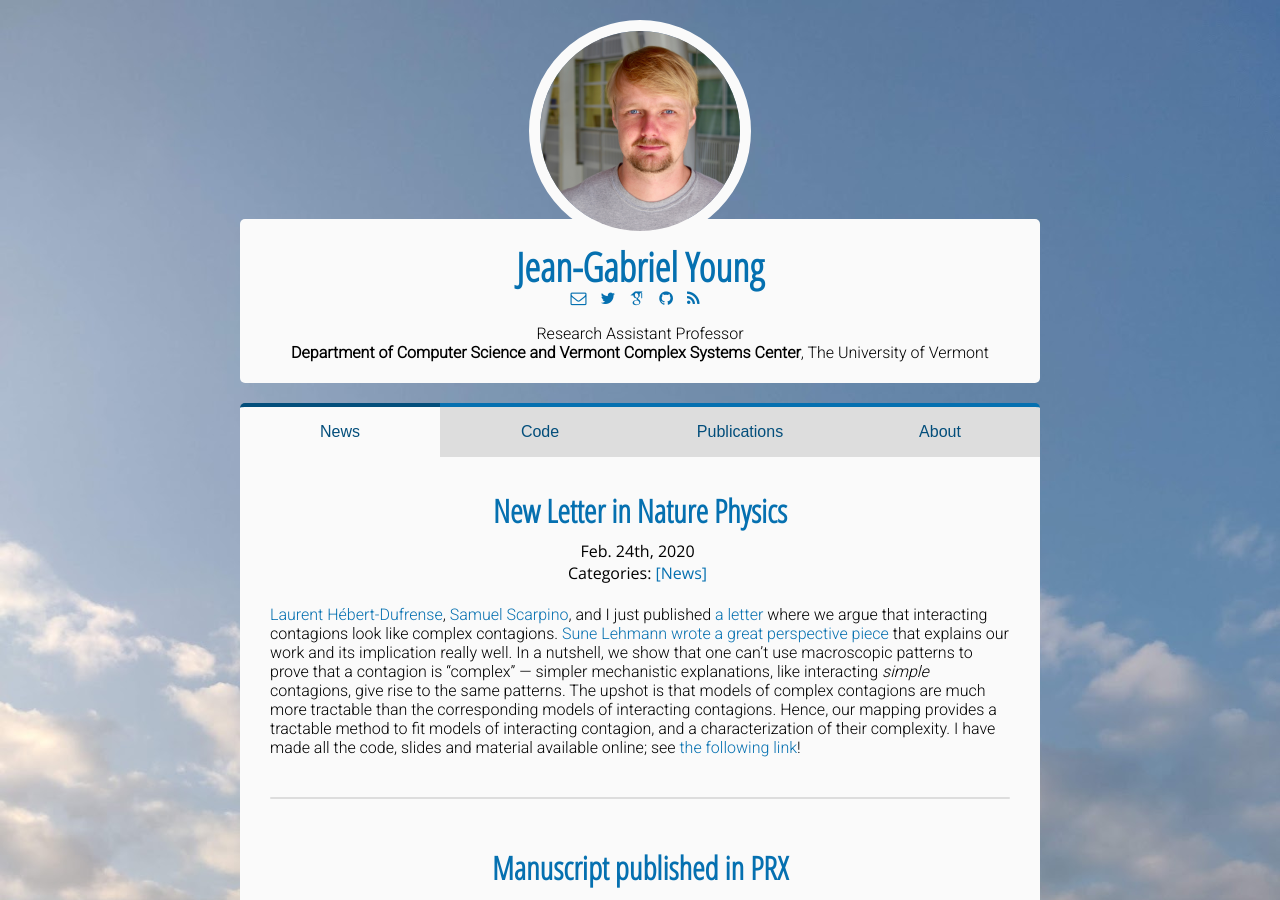
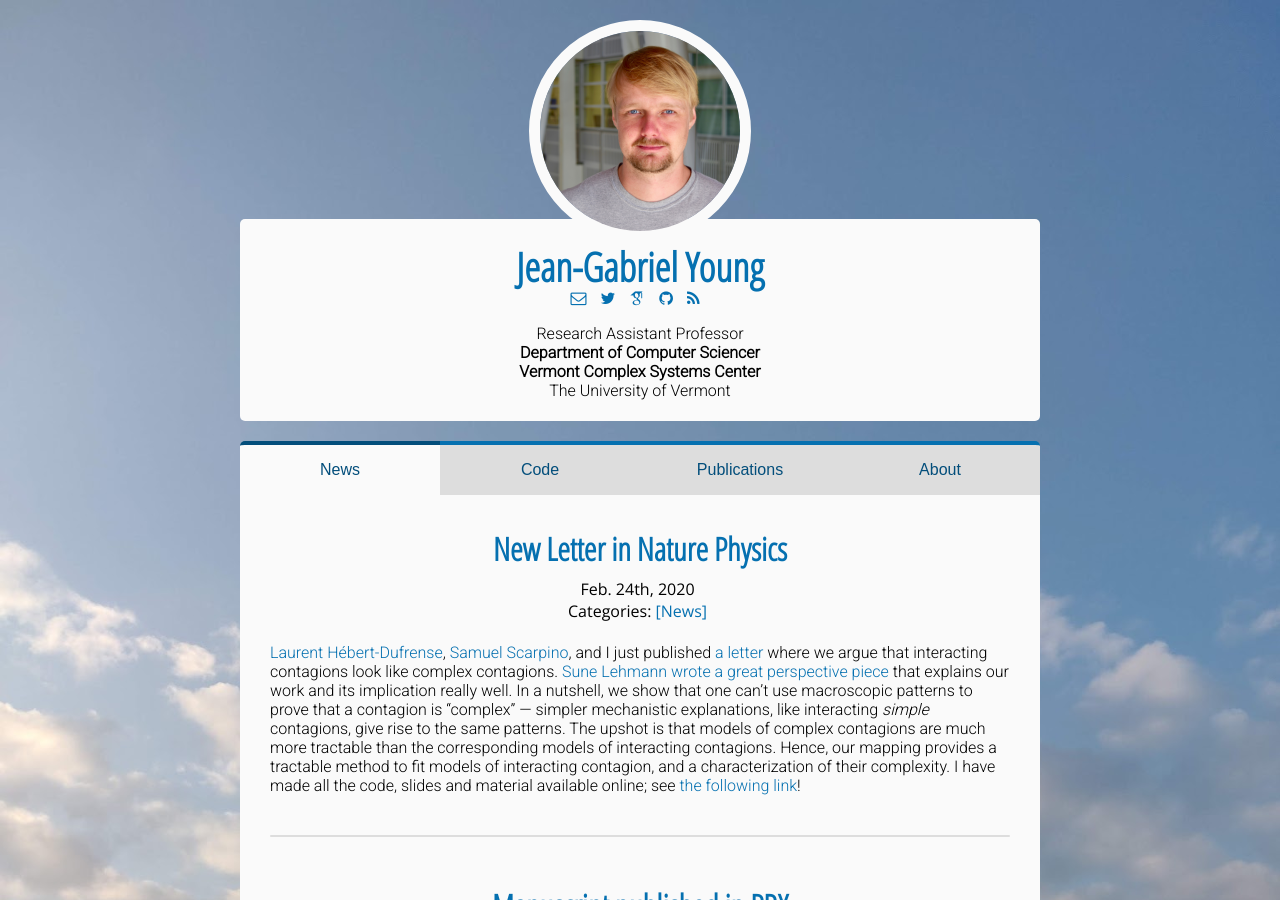
Before and after one commit to jg-you/jg-you.github.io, a Jekyll site: the page built from index.html, in a window 1280 px wide and 900 px high. Built offline with Jekyll 4.4.1, drawn with Linux system fonts in a browser that asks for light colours; some web fonts are replaced; comment, search, counter and statistics services are not loaded.

Commit message:
Update header.html

```diff
--- a/_includes/header.html
+++ b/_includes/header.html
@@ -12,7 +12,9 @@
             <li class="contact-list-item-top"><a href="http://www.jgyoung.ca/feed.xml"><i class="fa fa-rss" aria-hidden="true"></i></a></li>
             </ul>
             <p>Research Assistant Professor<br/>
-               <b>Department of Computer Science and Vermont Complex Systems Center</b>, The University of Vermont</p>
+            <b>Department of Computer Sciencer</b><br/>
+            <b>Vermont Complex Systems Center</b><br/>
+            The University of Vermont</p>
         </div>
         <nav class="site-nav">
             <a href="/index.html"><div class="nav-button-left" {% if page.title == "News" or page.layout == "post" %}id="active-nav"{% endif %}> News </div></a>
```
